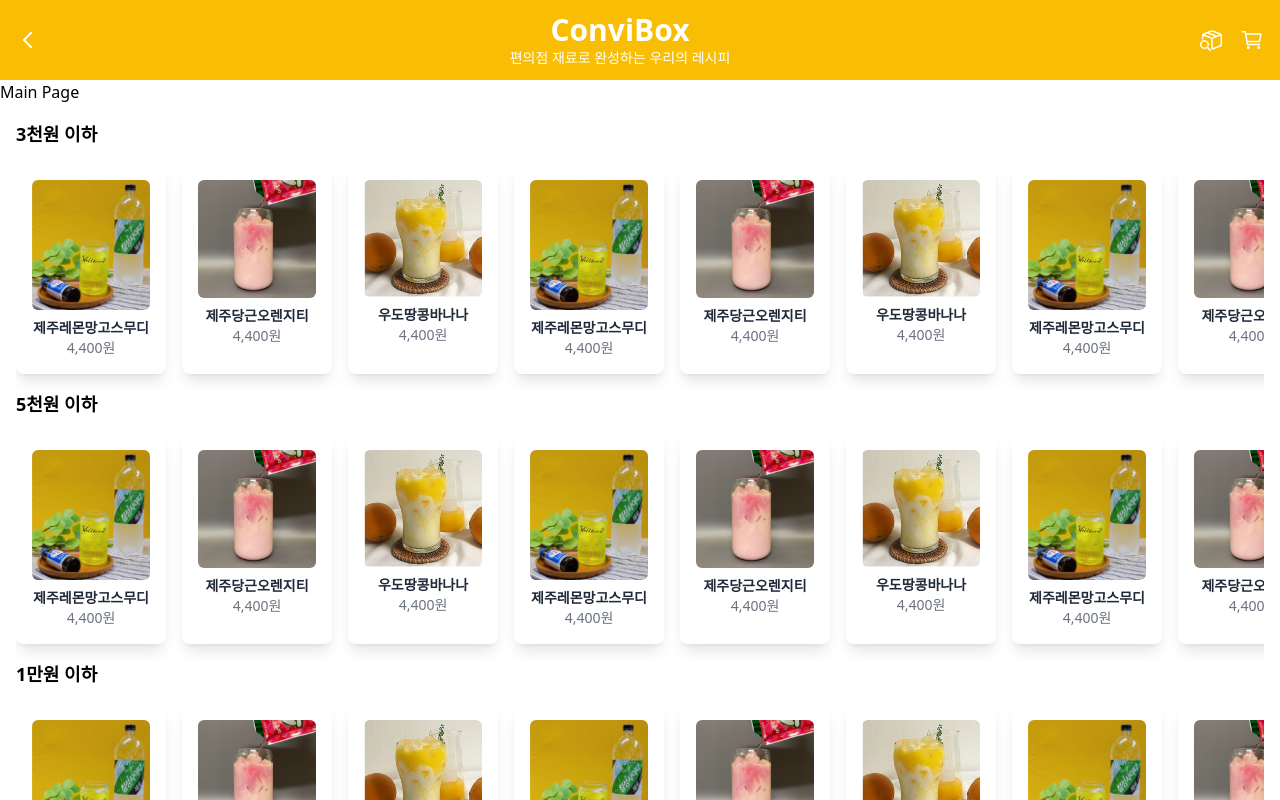
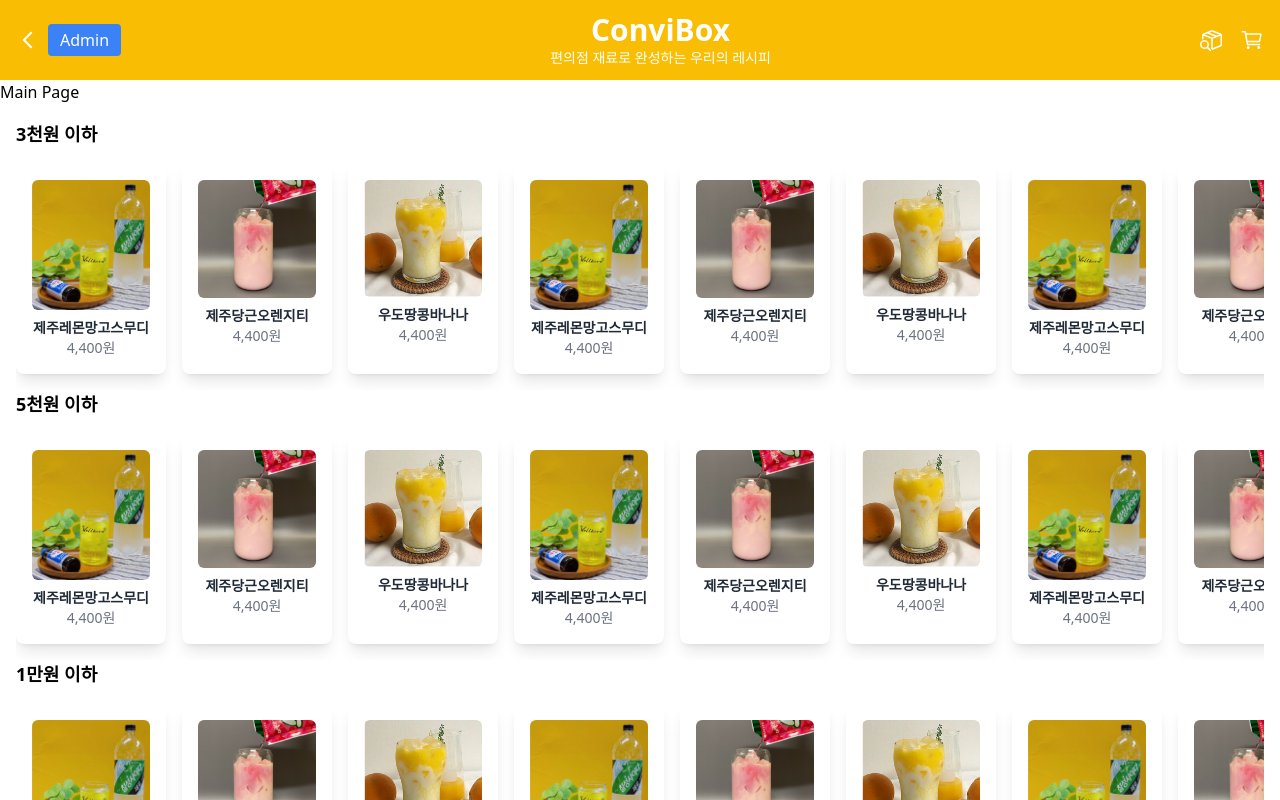
Before and after one commit to Hyeong0311/ConviBox, a React (Vite) app: page / in a window 1280 px wide. Shown: the top 800 px of the page. Built offline with nearby package versions, Linux system fonts and the light colour scheme.

Commit message:
MainLayOut 충돌 테스트

```diff
--- a/src/layout/MainLayout.tsx
+++ b/src/layout/MainLayout.tsx
@@ -1,23 +1,32 @@
-import React, {useState} from 'react';
+import React, { useState } from 'react';
+import { useLocation } from 'react-router-dom'; // 경로 확인을 위해 import
 import SearchModalComponent from "../components/user/SearchModalComponent.tsx";
 
 const MainLayout: React.FC = () => {
+    const [modalOpen, setModalOpen] = useState(false);
+    const location = useLocation(); // 현재 경로 가져오기
 
-    const [modalOpen, setModalOpen] = useState(false)
-
-    const openModal = () => setModalOpen(true)
-    const closeModal = () => setModalOpen(false)
-
+    const openModal = () => setModalOpen(true);
+    const closeModal = () => setModalOpen(false);
 
     return (
-
         <>
             {modalOpen && <SearchModalComponent onClose={closeModal}></SearchModalComponent>}
 
             <header className="bg-[#f9bd03] flex items-center justify-between px-4 py-3">
-                {/* 뒤로가기 버튼 */}
-                <div className="flex items-center">
-                    <img src="../../public/weui--back-filled.svg" alt="뒤로가기" style={{width: '24px', height: '24px'}}/>
+                {/* 뒤로가기 버튼과 Admin 버튼 */}
+                <div className="flex items-center space-x-2"> {/* 버튼 간 간격 설정 */}
+                    <img src="/weui--back-filled.svg" alt="뒤로가기" style={{ width: '24px', height: '24px' }} />
+
+                    {/* 현재 경로가 "/"(MainPage)일 때만 admin 버튼 보여주기 */}
+                    {location.pathname === "/" && (
+                        <button
+                            className="bg-blue-500 text-white px-3 py-1 rounded"
+                            onClick={() => window.location.href = "/admin"} // admin 페이지로 이동
+                        >
+                            Admin
+                        </button>
+                    )}
                 </div>
 
                 {/* 중앙 로고 및 텍스트 */}
@@ -28,11 +37,8 @@ const MainLayout: React.FC = () => {
 
                 {/* 검색 및 카트 아이콘 */}
                 <div className="flex items-center space-x-4">
-                    <img src="../../public/fluent--box-search-24-regular.svg"
-                         alt="검색"
-                         onClick={openModal}
-                         style={{width: '24px', height: '24px'}}/>
-                    <img src="../../public/ion--cart-outline.svg" alt="카트" style={{width: '24px', height: '24px'}}/>
+                    <img src="/fluent--box-search-24-regular.svg" alt="검색" onClick={openModal} style={{ width: '24px', height: '24px' }} />
+                    <img src="/ion--cart-outline.svg" alt="카트" style={{ width: '24px', height: '24px' }} />
                 </div>
             </header>
         </>
--- /dev/null
+++ b/src/page/user/RecipeDetailPage.tsx
@@ -0,0 +1,9 @@
+function RecipeDetailPage() {
+    return (
+        <div>
+            Recipe Detail Page
+        </div>
+    );
+}
+
+export default RecipeDetailPage;
```
